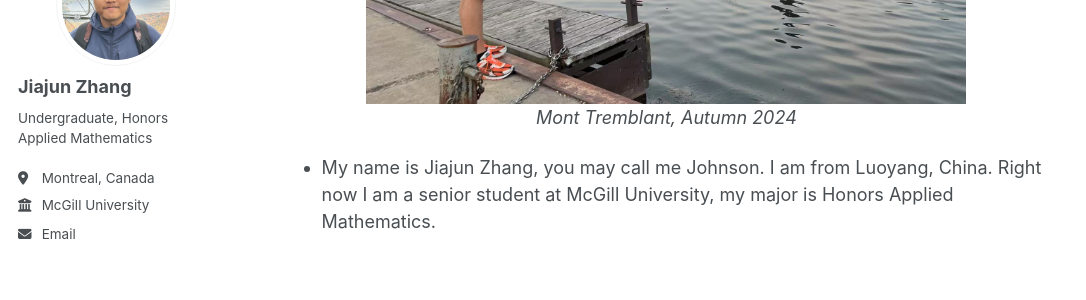
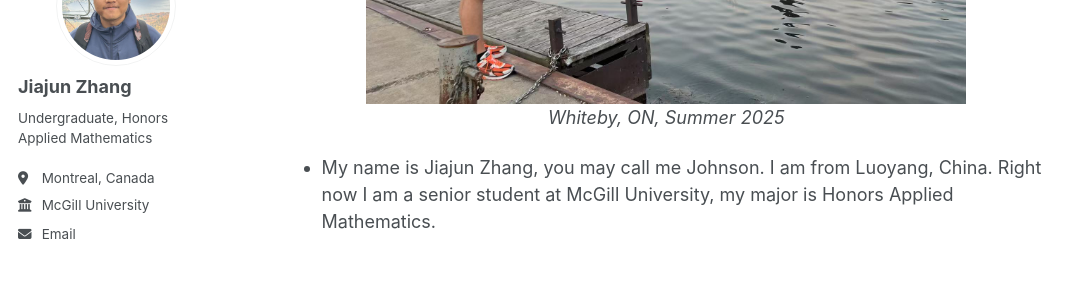
Before and after one commit to JohanssonRein/JohanssonRein.github.io, a Jekyll site: the page built from _pages/about.md, in a window 1280 px wide and 900 px high, scrolled down 334 px. Shown: the part 153-453 px from the top of the window, without its empty margins (0-1086 px from the left). Built offline with Jekyll 4.4.1, drawn with Linux system fonts in a browser that asks for light colours.

Commit message:
Update about.md

```diff
--- a/_pages/about.md
+++ b/_pages/about.md
@@ -9,7 +9,7 @@ redirect_from:
 
 <div style="text-align: center;">
   <img src="/images/fishing.jpg" alt="Mont Tremblant Park, Autumn 2024" width="600">
-  <p><em>Mont Tremblant, Autumn 2024</em></p>
+  <p><em>Whiteby, ON, Summer 2025</em></p>
 </div>
 
 * My name is Jiajun Zhang, you may call me Johnson. I am from Luoyang, China. Right now I am a senior student at McGill University, my major is Honors Applied Mathematics.
```
